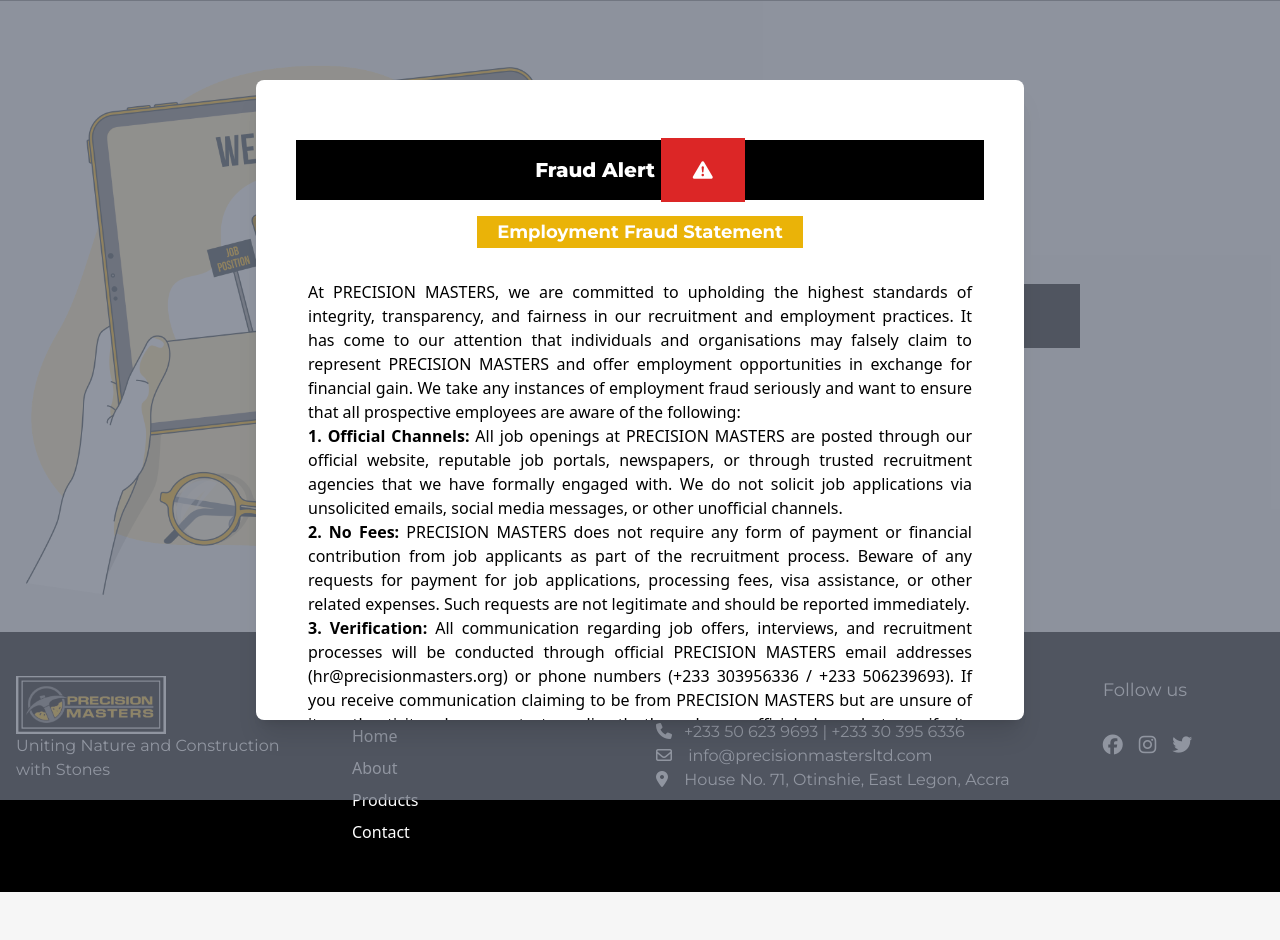
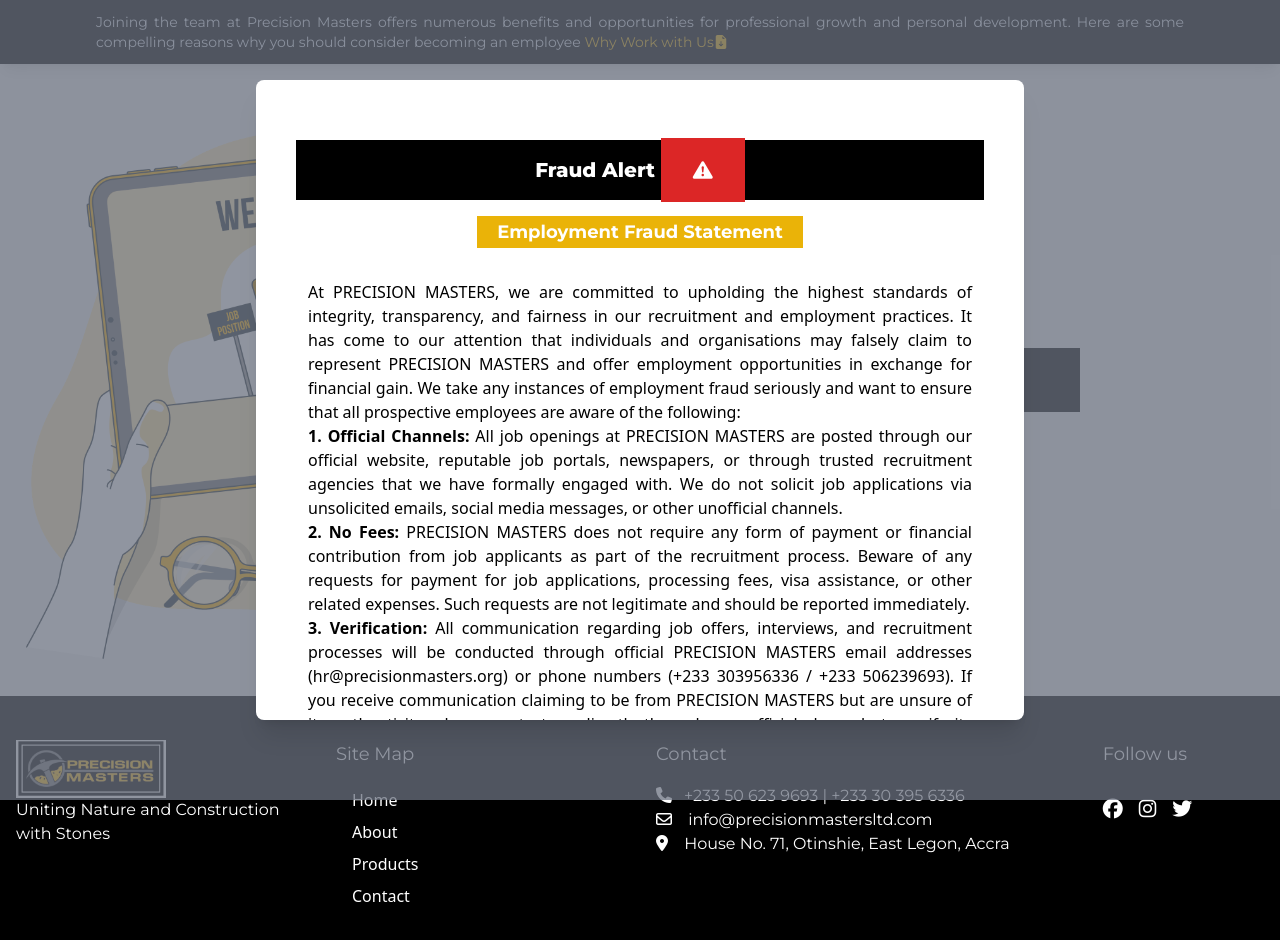
Before and after one commit to gtsorho/precisionMasters, a Vue app: page /careers in a window 1280 px wide. Shown: the top 940 px of the page. Before the commit the page ends 892 px from the top, so only its background shows below. Built offline with nearby package versions, Linux system fonts and the light colour scheme.

Commit message:
fraud modal

```diff
--- a/src/views/careers.vue
+++ b/src/views/careers.vue
@@ -1,14 +1,9 @@
 <template>
-                <!-- <div class="text-justify text-sm py-3 shadow-lg bg-black text-slate-200 px-5">
-                    <h4 class="bg-yellow-500 p-1 font-bold w-fit px-6 text-white">Fraud Alert <i class="bi bi-exclamation-triangle-fill"></i></h4>
+                <div class="text-justify text-sm py-3 shadow-lg bg-black text-slate-200 md:px-24">
                     <p class="">
-                        We at Precision Masters are committed to upholding the highest standards of integrity,
-                        transparency, and fairness in our recruitment and employment practices. It has come to our
-                        attention that individuals and organisations may falsely claim to represent PRECISION
-                        MASTERS and offer employment opportunities in exchange for financial gain. For more details read our <button @click="downloadPDF" class="text-yellow-500 hover:text-yellow-300">Employment Fraud Statement<i class="bi bi-file-earmark-arrow-down-fill"></i></button>
+                        Joining the team at Precision Masters offers numerous benefits and opportunities for professional growth and personal development. Here are some compelling reasons why you should consider becoming an employee <button @click="isFraud = false; showModal = true" class="text-yellow-500 hover:text-yellow-300"> Why Work with Us<i class="bi bi-file-earmark-arrow-down-fill"></i></button>
                     </p>
-
-                </div> -->
+                </div>
         <section  class="grid grid-cols-1 sm:grid-cols-1 md:grid-cols-1 lg:grid-cols-2 xl:grid-cols-2 gap-4 text-justify">
             <div>
                 <img src="../assets/Job offers-bro.png" alt="">
@@ -22,18 +17,43 @@
             <div class="absolute inset-0 bg-gray-500 opacity-75"></div>
             <div class="relative bg-white rounded-lg overflow-scroll shadow-xl py-5 max-w-screen-md w-full h-4/5  m-4">
             <div class="px-6 py-2 text-center">
-                <div class=" p-4">
+                <div class=" p-4" v-if="isFraud">
                     <h2 class="text-xl px-2 my-4 font-extrabold  bg-black text-white py-4">Fraud Alert <span class="bg-red-600 p-5"><i class="bi px-3 bi-exclamation-triangle-fill font-extrabold "></i></span> </h2>
-
-                    <!-- <h3 class="text-lg leading-6 my-1 mx-auto p-1  font-extrabold  w-full bg-yellow-500 text-red-600">
-                        Fraud Alert<i class="bi px-3 bi-exclamation-triangle-fill"></i>
-                    </h3> -->
                     <h3 class="text-lg leading-6 mx-auto p-1 px-5 font-bold bg-yellow-500 w-fit text-white">
                         Employment Fraud Statement
                     </h3>
                 </div>
-                <div class=" text-justify px-7 mt-4">
-                        At PRECISION MASTERS, we are committed to upholding the highest standards of integrity,
+                <div class=" p-4" v-else>
+                    <h2 class="text-xl px-2 my-4 font-extrabold  bg-black text-white py-4">Why Work With <span class="bg-yellow-500 font-bold p-5">Us</span> </h2>
+                </div>
+                <div class=" text-justify px-7 mt-4" v-html="isFraud ? fraudAlert : whyWork"></div>
+            </div>
+            <div class=" max-w-screen-md" style="max-height: 70vh;">
+
+                <div class="bg-gray-50 px-4 mb-5 py-1 sm:px-6 flex items-center justify-end p-4 gap-4 flex-row">
+                    <button @click="downloadPDF" v-if="isFraud"  type="button" class="inline-flex justify-center rounded-md border border-transparent shadow-sm px-4 py-1 bg-yellow-500 text-base font-medium hover:bg-yellow-600 text-white focus:outline-none focus:ring-2 focus:ring-offset-2 focus:ring-gray-400  sm:w-auto sm:text-sm">
+                    Download <i class="bi bi-file-earmark-arrow-down-fill"></i>
+                    </button>
+                    <button @click="closeModal" type="button" class="inline-flex justify-center rounded-md border border-transparent shadow-sm px-4 py-1 bg-black text-base font-medium text-white focus:outline-none focus:ring-2 focus:ring-offset-2 focus:ring-gray-400  sm:w-auto sm:text-sm">
+                    Close
+                    </button>
+                </div>
+            </div>
+
+            </div>
+        </div>
+</template>
+<script>
+import About from '../components/about.vue'
+export default {
+    components:{
+        About
+    },
+    data() {
+        return {
+            showModal:false,
+            isFraud:false,
+            fraudAlert:` At PRECISION MASTERS, we are committed to upholding the highest standards of integrity,
                         transparency, and fairness in our recruitment and employment practices. It has come to our
                         attention that individuals and organisations may falsely claim to represent PRECISION
                         MASTERS and offer employment opportunities in exchange for financial gain. We take any
@@ -66,9 +86,8 @@
                         official website.<br>
                         PRECISION MASTERS is committed to maintaining a safe, fair, and respectful work
                         environment for all employees. We appreciate your cooperation in helping us combat
-                        employment fraud and protect the integrity of our recruitment process.
-
-                        <h1 class=" text-justify font-extrabold mt-5">WHY WORK WITH US</h1>
+                        employment fraud and protect the integrity of our recruitment process.`,
+            whyWork:`<h1 class=" text-justify font-extrabold mt-5">WHY WORK WITH US</h1>
                         Joining the team at Precision Masters offers numerous benefits and opportunities for
                         professional growth and personal development. Here are some compelling reasons why you
                         should consider becoming an employee:<br>
@@ -109,37 +128,12 @@
                         Joining the team at Precision Masters offers a rewarding and fulfilling career experience
                         characterised by growth, opportunity, and purpose. If you're passionate about quarrying and
                         eager to contribute to a dynamic and forward-thinking organisation, we invite you to explore
-                        career opportunities with us.
-                </div>
-            </div>
-            <div class=" max-w-screen-md" style="max-height: 70vh;">
-
-                <div class="bg-gray-50 px-4 mb-5 py-1 sm:px-6 flex items-center justify-end p-4 gap-4 flex-row">
-                    <button @click="downloadPDF"  type="button" class="inline-flex justify-center rounded-md border border-transparent shadow-sm px-4 py-1 bg-yellow-500 text-base font-medium hover:bg-yellow-600 text-white focus:outline-none focus:ring-2 focus:ring-offset-2 focus:ring-gray-400  sm:w-auto sm:text-sm">
-                    Download <i class="bi bi-file-earmark-arrow-down-fill"></i>
-                    </button>
-                    <button @click="closeModal" type="button" class="inline-flex justify-center rounded-md border border-transparent shadow-sm px-4 py-1 bg-black text-base font-medium text-white focus:outline-none focus:ring-2 focus:ring-offset-2 focus:ring-gray-400  sm:w-auto sm:text-sm">
-                    Close
-                    </button>
-                </div>
-            </div>
-
-            </div>
-        </div>
-</template>
-<script>
-import About from '../components/about.vue'
-export default {
-    components:{
-        About
-    },
-    data() {
-        return {
-            showModal:false
+                        career opportunities with us.`
         }
     },
     created(){
         this.showModal = true
+        this.isFraud = true
     },
     methods: {
         async downloadPDF() {
```
